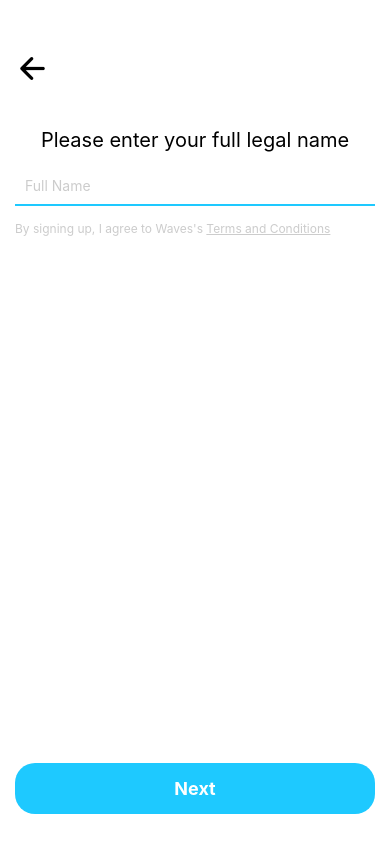
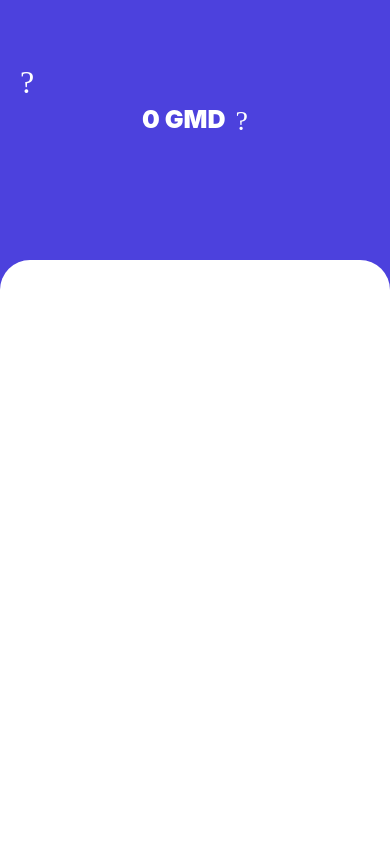
Before and after one commit to daddyomarjeng/send-wave-clone, a React Native app: screen / in a window 390 px wide. Built offline with nearby package versions, Linux system fonts and the light colour scheme.

Commit message:
add pin screen and setup layout for dashboard screen

```diff
--- a/App.js
+++ b/App.js
@@ -3,14 +3,18 @@ import { StyleSheet, Text, TouchableOpacity, View } from "react-native";
 import LoginScreen from "./screens/auth";
 import OtpScreen from "./screens/auth/OtpScreen";
 import LegalNameScreen from "./screens/auth/LegalNameScreen";
+import PinScreen from "./screens/auth/PinScreen";
+import DashboardScreen from "./screens/home";
 
 export default function App() {
   return (
     <View style={styles.container}>
-      {/* <StatusBar style="auto" /> */}
+      <StatusBar style="auto" />
       {/* <LoginScreen /> */}
       {/* <OtpScreen /> */}
-      <LegalNameScreen />
+      {/* <LegalNameScreen /> */}
+      {/* <PinScreen /> */}
+      <DashboardScreen />
     </View>
   );
 }
--- a/constant/colors.js
+++ b/constant/colors.js
@@ -1,3 +1,4 @@
 export const COLORS = {
   primary: "#1EC9FF",
+  bg: "#4C41DD",
 };
--- /dev/null
+++ b/screens/auth/PinScreen.jsx
@@ -0,0 +1,38 @@
+import { StyleSheet, Text, TouchableOpacity, View } from "react-native";
+import React, { useState } from "react";
+import Numpad from "../../components/Numpad";
+import BackButton from "../../components/BackButton";
+
+const PinScreen = () => {
+  const [pin, setPin] = useState(null);
+  return (
+    <View style={styles.container}>
+      <BackButton />
+      <Text style={styles.heading}>Create a new secret code</Text>
+      <Text style={styles.pin}>{pin}</Text>
+      <Numpad number={pin} setNumber={setPin} maxLength={4} />
+    </View>
+  );
+};
+
+export default PinScreen;
+
+const styles = StyleSheet.create({
+  container: {
+    flex: 1,
+    paddingHorizontal: 15,
+    paddingTop: 30,
+  },
+  heading: {
+    fontSize: 20,
+    textAlign: "center",
+    marginTop: 40,
+  },
+  bottom: { flex: 1, justifyContent: "flex-end" },
+  pin: {
+    borderBottomWidth: 1,
+    borderBottomColor: "#ccc",
+    marginVertical: 20,
+    borderStyle: "dashed",
+  },
+});
--- /dev/null
+++ b/screens/home/index.jsx
@@ -0,0 +1,85 @@
+import { StyleSheet, Text, View } from "react-native";
+import React, { useState } from "react";
+import { StatusBar } from "expo-status-bar";
+import { Ionicons } from "@expo/vector-icons";
+import { COLORS } from "../../constant/colors";
+
+const DashboardScreen = () => {
+  const [showBalance, setShowBalance] = useState(true);
+  return (
+    <View style={styles.container}>
+      <StatusBar style="light" />
+
+      <View style={styles.top}>
+        <Ionicons
+          name="md-settings-sharp"
+          size={32}
+          color="#FFF"
+          style={styles.icon}
+        />
+        <View style={styles.balanceContainer}>
+          {showBalance ? (
+            <>
+              <Text style={styles.balance}>0 GMD</Text>
+              <Ionicons
+                name="md-eye-off"
+                size={28}
+                color="#FFF"
+                onPress={() => setShowBalance(!showBalance)}
+              />
+            </>
+          ) : (
+            <>
+              <Text style={styles.balance}>XXXXX GMD</Text>
+              <Ionicons
+                name="md-eye"
+                size={28}
+                color="#FFF"
+                onPress={() => setShowBalance(!showBalance)}
+              />
+            </>
+          )}
+        </View>
+      </View>
+
+      <View style={styles.bottom}></View>
+    </View>
+  );
+};
+<Text>DashboardScreen</Text>;
+
+export default DashboardScreen;
+
+const styles = StyleSheet.create({
+  container: {
+    flex: 1,
+    // paddingHorizontal: 15,
+    paddingTop: 30,
+    backgroundColor: COLORS.bg,
+  },
+  top: {
+    minHeight: 200,
+  },
+  icon: {
+    marginTop: 30,
+    marginLeft: 20,
+  },
+  bottom: {
+    flex: 1,
+    backgroundColor: "#fff",
+    marginTop: 30,
+    borderTopLeftRadius: 30,
+    borderTopRightRadius: 30,
+  },
+  balanceContainer: {
+    flexDirection: "row",
+    alignItems: "center",
+    justifyContent: "center",
+    gap: 10,
+  },
+  balance: {
+    fontSize: 25,
+    color: "#FFF",
+    fontWeight: "900",
+  },
+});
```
